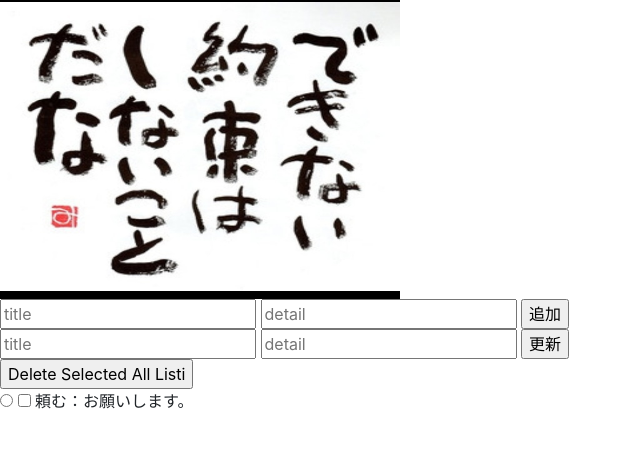
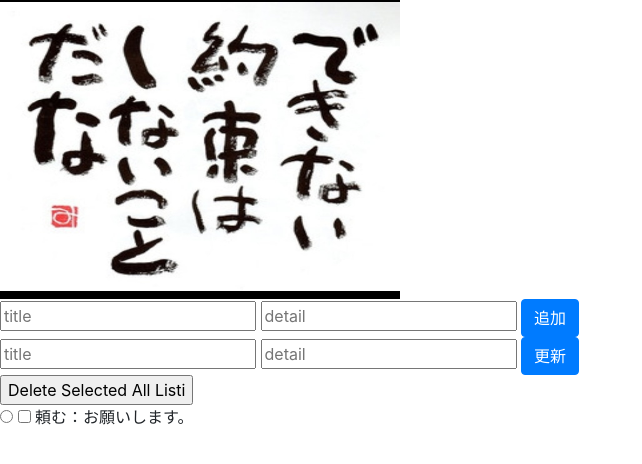
Before and after one commit to daichi0918/to_do_app, a Flask app: page / in a window 1280 px wide. Shown: the part 57-521 px from the top of the page, without its empty margins (0-642 px from the left). Run offline with Flask 2, Linux system fonts and the light colour scheme; some libraries are stand-ins or nearby versions.

Commit message:
ボタン色変更

```diff
--- a/app/templates/index.html
+++ b/app/templates/index.html
@@ -25,14 +25,14 @@ href="https://stackpath.bootstrapcdn.com/bootstrap/4.1.3/css/bootstrap.min.css">
     <form action="/add" method="post">
         <input type="text" name="title" placeholder="title">
         <input type="text" name="body" placeholder="detail">
-        <input type="submit" value="追加">
+        <input  type="submit" value="追加"class="btn btn-primary">
   </div>
     </form>
      <form action="/update" method="post" id="update">
         <input type="text" name="title" placeholder="title">
         <input type="text" name="body" placeholder="detail">
-        <input type="submit" value="更新">
-    </form>
+        <input  type="submit" value="更新"class="btn btn-primary">
+     </form>
     <form action="/delete" method="post" id="delete">
         <input type="submit" value="Delete Selected All Listi"onClick="return Check()">
     </form>
```
Also changed, not shown: models/yarukoto.db.
